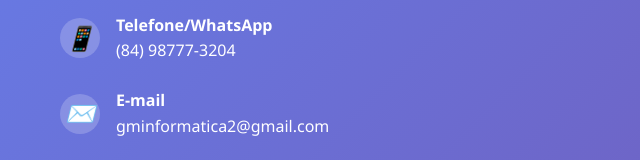
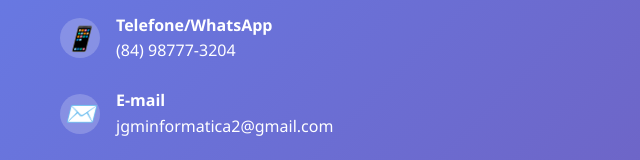
Before and after one commit to melo456/gm-informatica, a plain HTML site: page index.html in a window 1280 px wide. Shown: the part 2533-2693 px from the top of the page, 0-640 px from the left. Drawn offline with Linux system fonts and the light colour scheme.

Commit message:
Update index.html

```diff
--- a/index.html
+++ b/index.html
@@ -535,7 +535,7 @@
                         <i>✉️</i>
                         <div>
                             <strong>E-mail</strong><br>
-                            gminformatica2@gmail.com
+                            jgminformatica2@gmail.com
                         </div>
                     </div>
 
```
